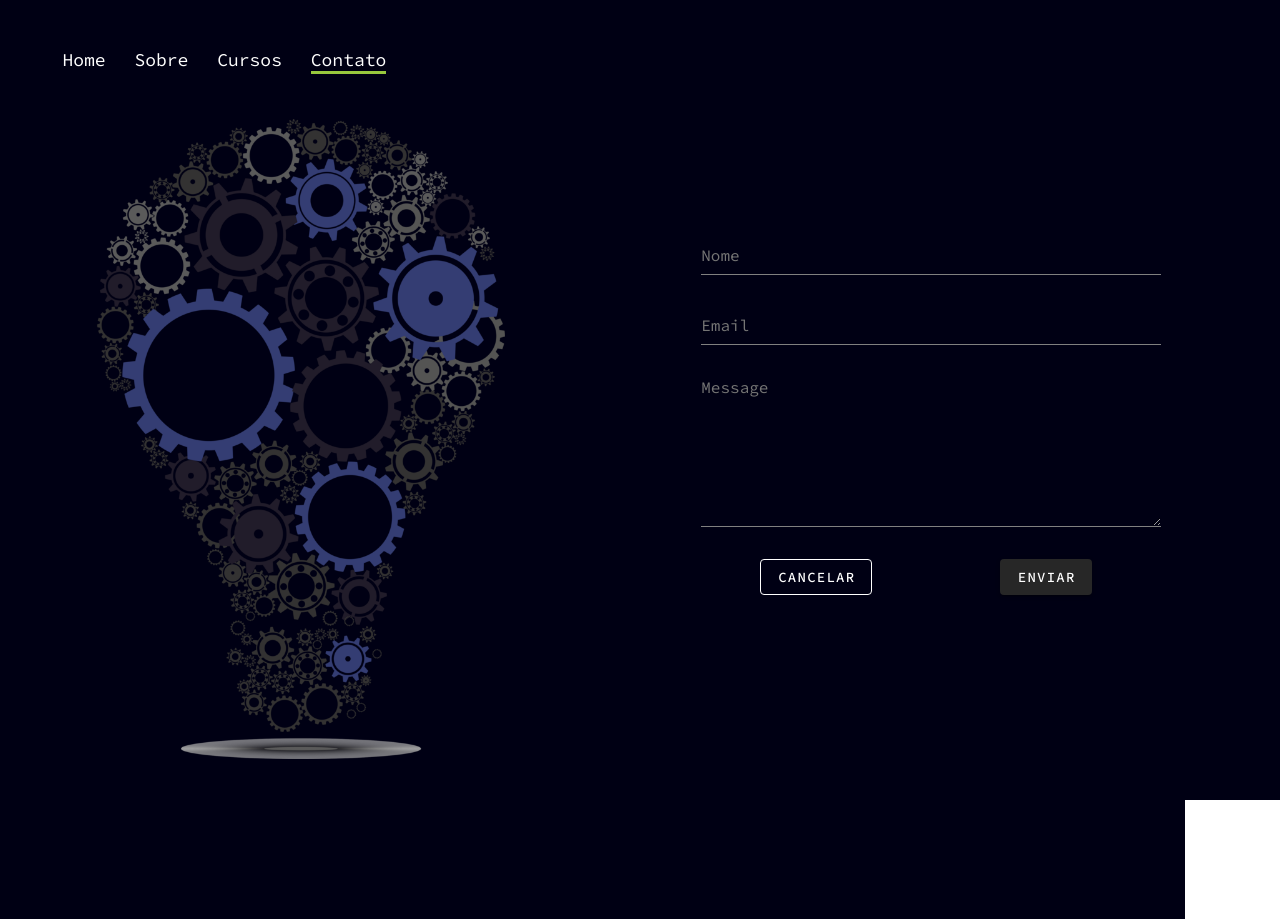
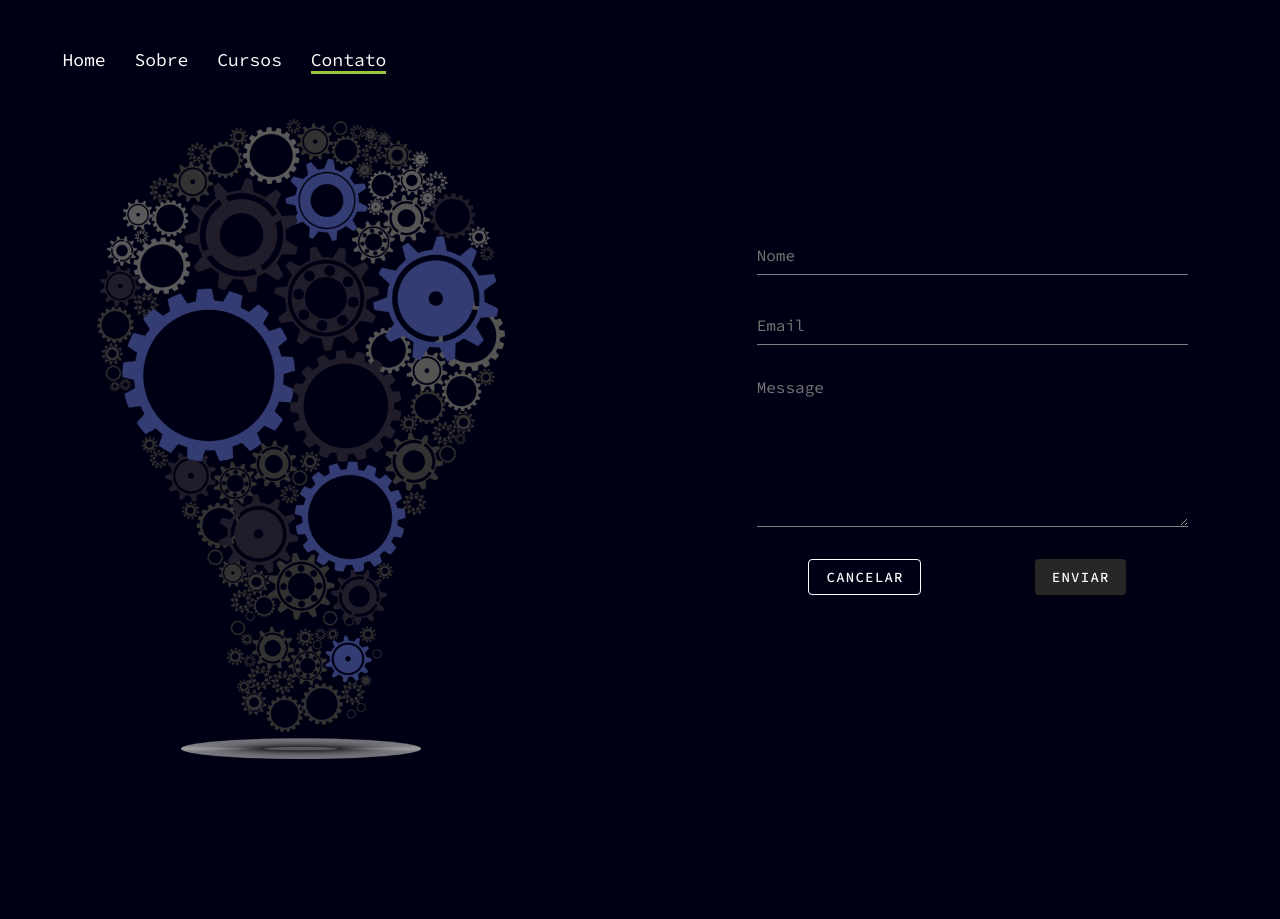
Before and after one commit to michellehorn/thevalley, a Vue app: page /#/contact in a window 1280 px wide. Built offline with nearby package versions, Linux system fonts and the light colour scheme.

Commit message:
fix responsive

```diff
--- a/src/views/Contact.vue
+++ b/src/views/Contact.vue
@@ -4,7 +4,7 @@
     <v-container class="contact--page">
       <v-row>
         <v-col cols="12" md="7" sm="12"></v-col>
-        <v-col cols="12" md="5" sm="12">
+        <v-col cols="12" md="5" sm="12" class="contact-form">
           <div>
             <input placeholder="Nome" type="text" v-model="form.name" />
           </div>
@@ -91,9 +91,10 @@
     height: 100vh;
     position: absolute;
     padding-top: 7%;
-    @media screen and (max-width: 500px) {
-      padding-top: 15%;
-      height: 100vh;
+    .contact-form {
+      @media screen and (min-width: 500px) {
+        padding-right: 5em;
+      }
     }
     input {
       height: 38px;
@@ -116,6 +117,13 @@
         border-bottom-color: rgb(190, 188, 188);
       }
     }
+    @media screen and (max-width: 500px) {
+      padding-top: 15%;
+      height: 100vh;
+    }
+    @media (min-width: 1264px) {
+      max-width: 100% !important;
+    }
   }
 }
 </style>
--- a/src/views/CoursesDetail.vue
+++ b/src/views/CoursesDetail.vue
@@ -104,12 +104,11 @@
       h2 {
         color: $light;
         padding-right: 3em;
-        padding-bottom: 5%;
+        padding-bottom: 3%;
         font-weight: bold;
       }
       h4 {
         color: $light;
-        padding-bottom: 5%;
         font-weight: normal;
         line-height: 1.7em;
       }
@@ -144,7 +143,6 @@
           }
           a {
             float: right;
-            margin-top: 42px;
             color: white;
             font-size: 12px;
             text-transform: uppercase;
```
